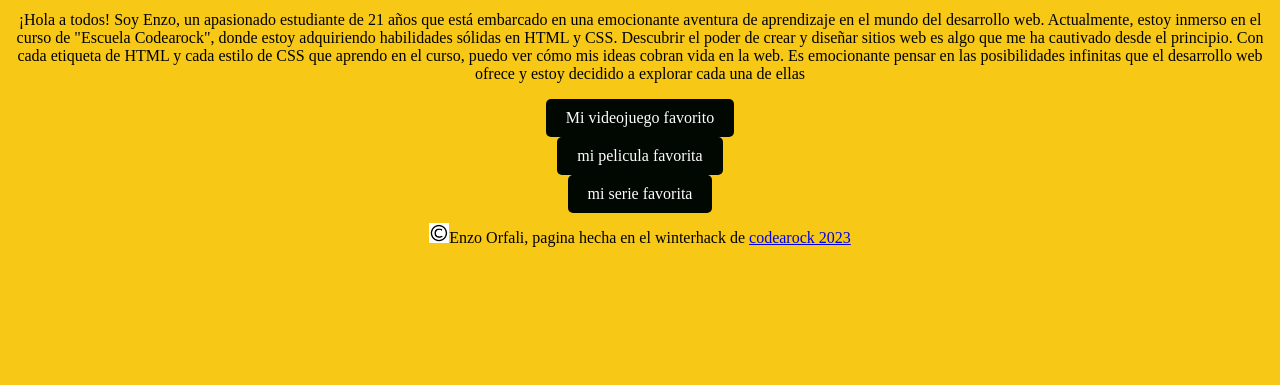
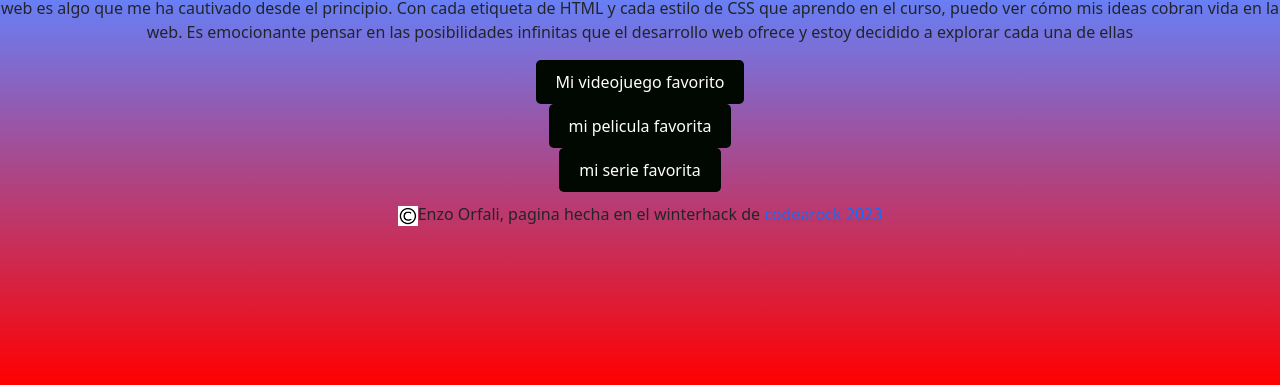
Before and after one commit to Flaminzx/Flaminzx.github.io, a plain HTML site: page Reto 01 Portfolio/index.html in a window 1280 px wide. Shown: the part 415-800 px from the top of the page. Drawn offline with nearby package versions, Linux system fonts and the light colour scheme.

Commit message:
Background change

```diff
--- a/css/style.css
+++ b/Reto 01 Portfolio/css/style.css
@@ -1,6 +1,12 @@
 body{
-    background: #F7C815;
-    text-align: center;
+    background-color: #FFFFFF;
+background-image: linear-gradient(180deg, #FFFFFF 0%, #6284FF 50%, #FF0000 100%);
+  text-align: center;
+  background-attachment: fixed;
+  background-position: center;
+  background-repeat: no-repeat;
+  height: 100vh;
+
 }
 header{
     text-align: center;
@@ -46,5 +52,4 @@ nav img{
   }
   footer img{
     height: 20px;
-    background-color: #F7C815;
   }
--- a/index.html
+++ b/Reto 01 Portfolio/index.html
@@ -4,7 +4,9 @@
     <meta charset="UTF-8">
     <meta name="viewport" content="width=device-width, initial-scale=1.0">
     <title>Portfolio</title>
-    <link rel="stylesheet" href="css/style.css">
+
+    <link href="https://cdn.jsdelivr.net/npm/bootstrap@5.3.1/dist/css/bootstrap.min.css" rel="stylesheet" integrity="sha384-4bw+/aepP/YC94hEpVNVgiZdgIC5+VKNBQNGCHeKRQN+PtmoHDEXuppvnDJzQIu9" crossorigin="anonymous">
+ <link rel="stylesheet" href="css/style.css">
 </head>
 <body>
     <header>
```
Also changed, not shown: Reto 01 Portfolio/images/Yo.jpg (renamed from images/Yo.jpg), Reto 01 Portfolio/images/copyright.jpg (renamed from images/copyright.jpg), Reto 01 Portfolio/images/email.png (renamed from images/email.png), Reto 01 Portfolio/images/github.png (renamed from images/github.png), Reto 01 Portfolio/images/instagram.png (renamed from images/instagram.png), Reto 01 Portfolio/images/linkedin.png (renamed from images/linkedin.png).
